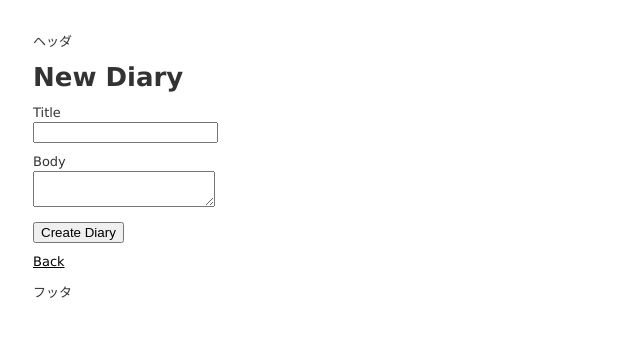
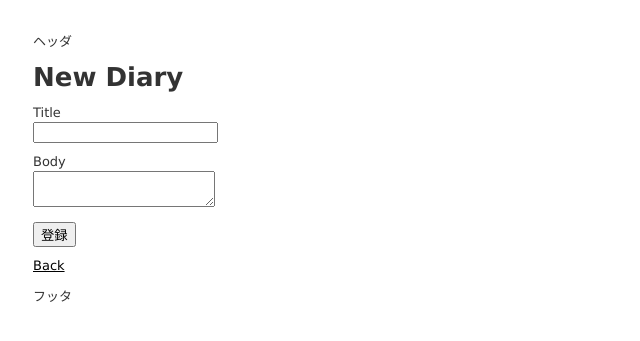
Before and after one commit to yamamusan/practice-rails, a Rails app: page /diaries/new in a window 1280 px wide. Shown: the top 341 px of the page, without its empty margins (0-640 px from the left). Run offline with Rails 7, Linux system fonts and the light colour scheme; style sheets or scripts are compiled from the project's sources.

Commit message:
ボタンの表示名を変更(部分テンプレートにパラメータとして渡す楊秀清)

```diff
--- a/app/views/diaries/_form.html.erb
+++ b/app/views/diaries/_form.html.erb
@@ -22,6 +22,6 @@
   </div>
 
   <div class="actions">
-    <%= form.submit %>
+    <%= form.submit "#{button}" %>
   </div>
 <% end %>
--- a/app/views/diaries/edit.html.erb
+++ b/app/views/diaries/edit.html.erb
@@ -1,6 +1,6 @@
 <h1>Editing Diary</h1>
 
-<%= render 'form', diary: @diary %>
+<%= render 'form', diary: @diary, button: '更新' %>
 
 <%= link_to 'Show', @diary %> |
 <%= link_to 'Back', diaries_path %>
--- a/app/views/diaries/new.html.erb
+++ b/app/views/diaries/new.html.erb
@@ -1,5 +1,5 @@
 <h1>New Diary</h1>
 
-<%= render 'form', diary: @diary %>
+<%= render 'form', diary: @diary, button: '登録' %>
 
 <%= link_to 'Back', diaries_path %>
```
